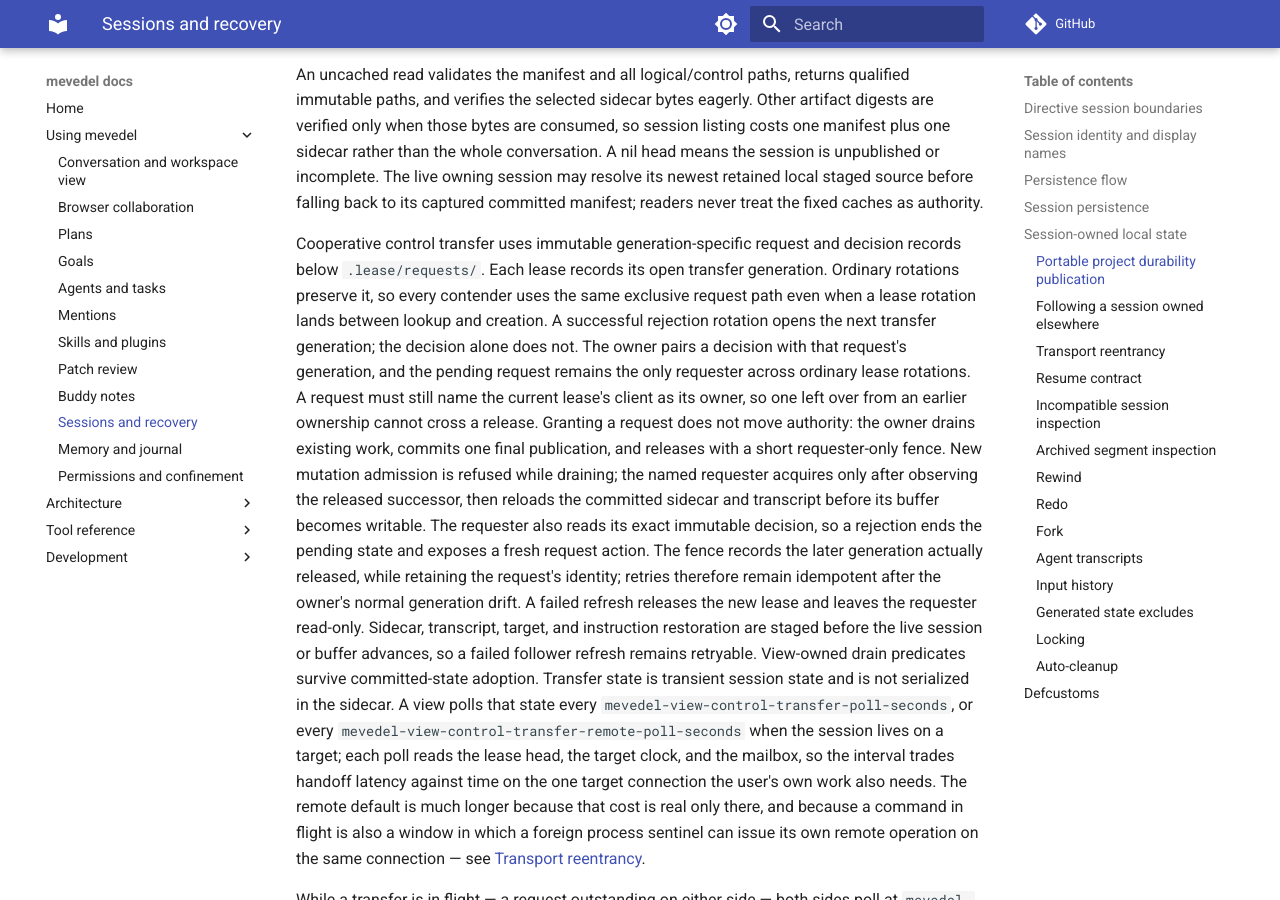
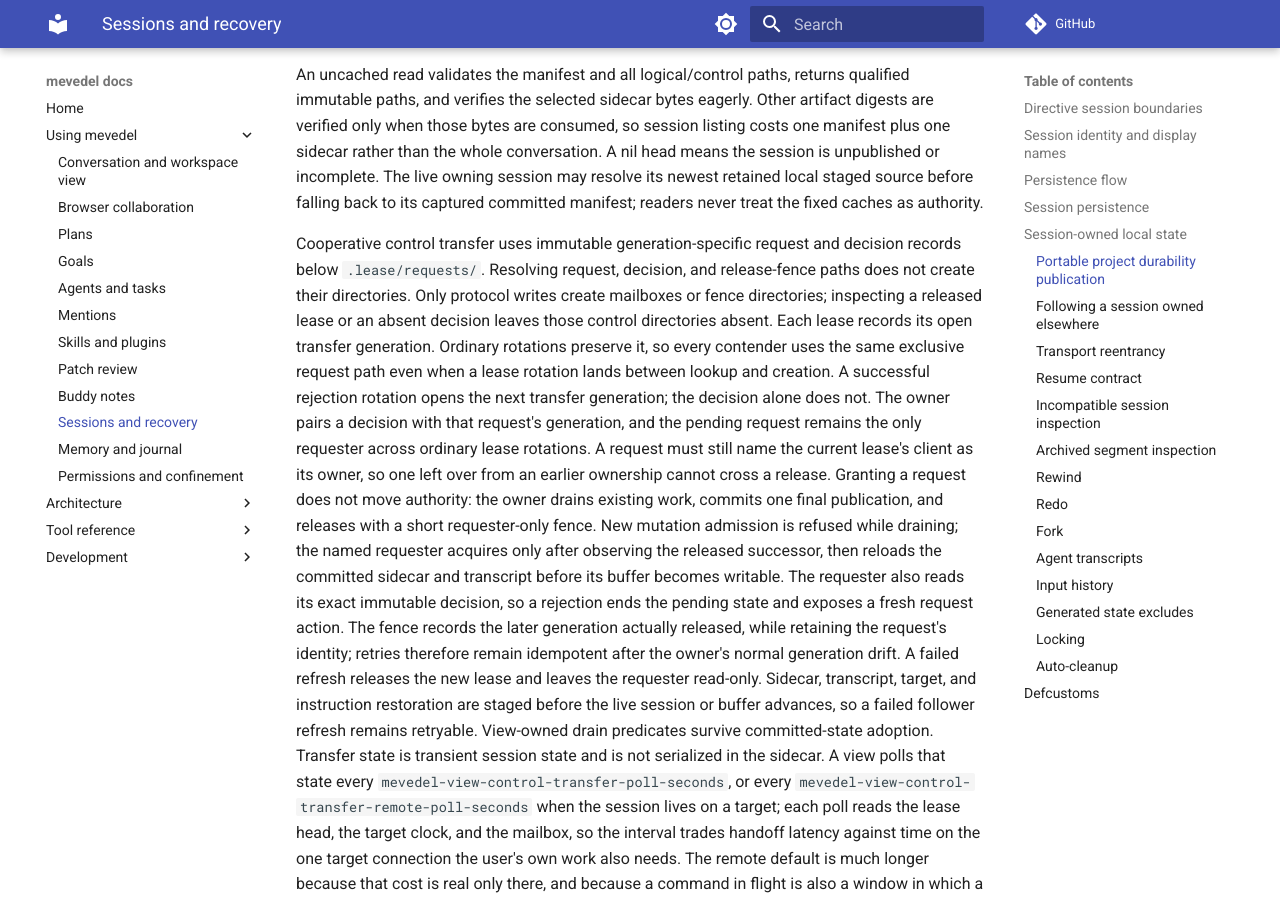
Before and after one commit to FrauH0lle/mevedel, an MkDocs documentation site: the page built from docs/sessions.md, in a window 1280 px wide and 900 px high, scrolled down 11081 px. Built offline with MkDocs 1.6.1 and Material for MkDocs 9.7.7, drawn with Linux system fonts in a browser that asks for light colours; comment, search, counter and statistics services are not loaded.

Commit message:
refactor(session): Keep transfer path resolution read-only
Inspecting released leases and absent decisions creates control directories
through path helpers. Move creation to validated protocol write boundaries.

* mevedel-session-transfer.el (--fence-path, --request-path,
--decision-path): Resolve paths without creating directories.
(request, poll, decide, release): Ensure directories at write sites.

* test/test-mevedel-session-durability.el: Assert observation leaves absent
directories untouched and create the malformed-record fixture explicitly.

* docs/sessions.md: Document read-only transfer path resolution.
* docs/adr/0097-store-durable-sessions-with-their-execution-target.md:
Record the reproduced side effect and the revised ownership.

Validation: 153 affected ERT cases pass; 199 files compile without warnings.
Tests use real local files and local-shell TRAMP, not physical-host proof.

```diff
--- a/docs/sessions.md
+++ b/docs/sessions.md
@@ -499,8 +499,11 @@ before falling back to its captured committed manifest; readers never treat
 the fixed caches as authority.
 
 Cooperative control transfer uses immutable generation-specific request and
-decision records below `.lease/requests/`. Each lease records its open transfer
-generation. Ordinary rotations preserve it, so every contender uses the same
+decision records below `.lease/requests/`. Resolving request, decision, and
+release-fence paths does not create their directories. Only protocol writes
+create mailboxes or fence directories; inspecting a released lease or an absent
+decision leaves those control directories absent. Each lease records its open
+transfer generation. Ordinary rotations preserve it, so every contender uses the same
 exclusive request path even when a lease rotation lands between lookup and
 creation. A successful rejection rotation opens the next transfer generation;
 the decision alone does not. The owner pairs a decision with that request's
```
Also changed, not shown: docs/adr/0097-store-durable-sessions-with-their-execution-target.md (+6 -0 lines), 2 other files.
